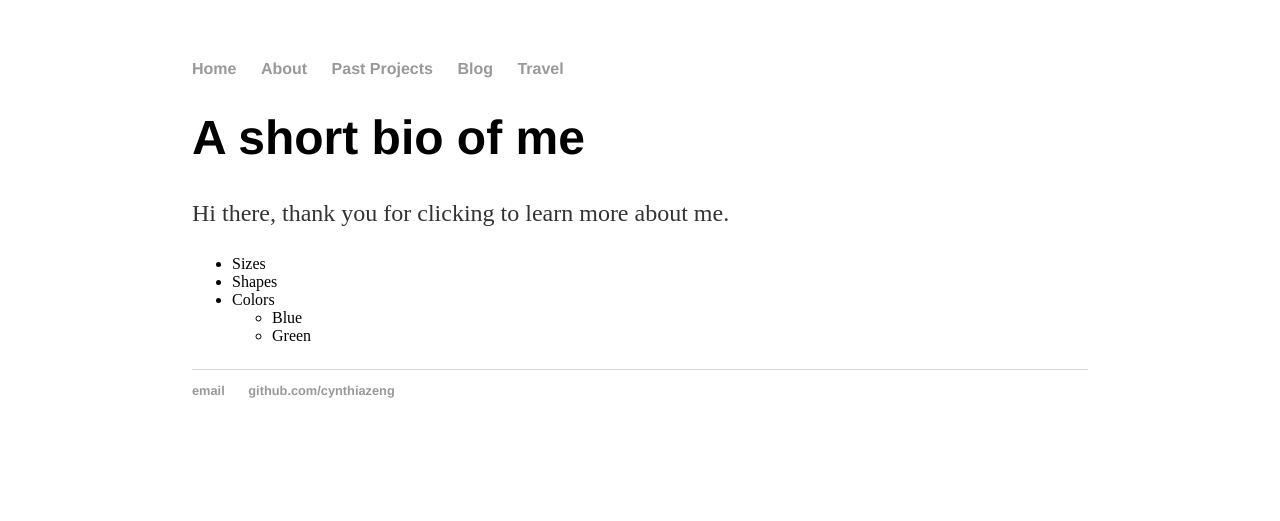
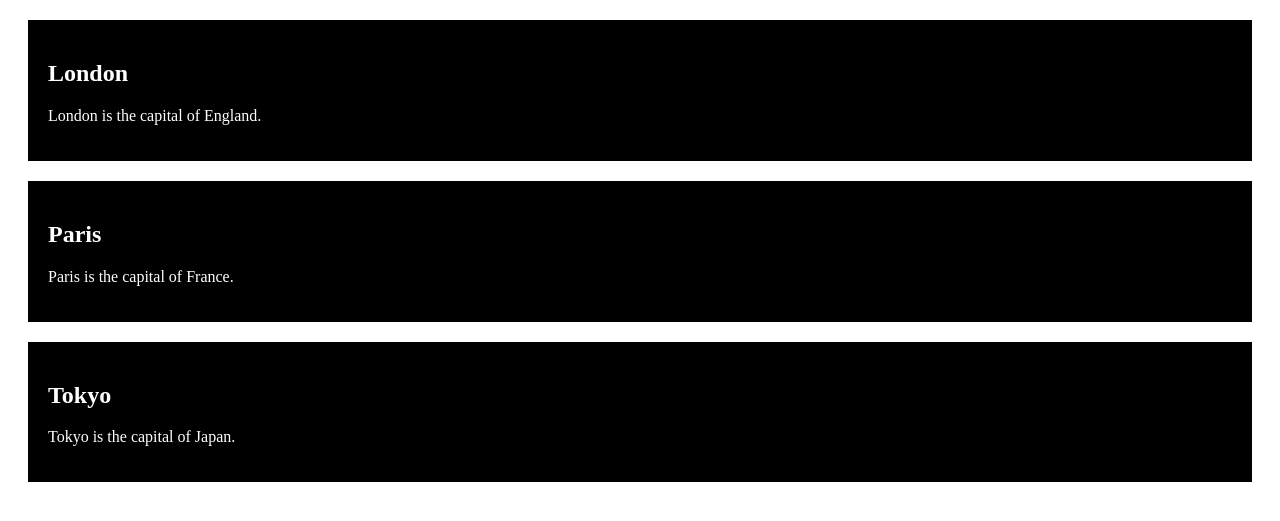
Before and after one commit to cynthia1234/cynthiazeng.github.io, a Jekyll site: the page about/index.html, which Jekyll copies as it is, in a window 1280 px wide. Shown: the top 521 px of the page. Built offline with Jekyll 4.4.1, drawn with Linux system fonts in a browser that asks for light colours.

Commit message:
Update index.html

```diff
--- a/about/index.html
+++ b/about/index.html
@@ -1,18 +1,31 @@
----
-layout: default
-title: About Cynthia
----
-<div class="blurb">
-  <h1> A short bio of me </h1>
-	<p> Hi there, thank you for clicking to learn more about me. </p>
-  <p> <ul>
-  <li>Sizes</li>
-  <li>Shapes</li>
-  <li>Colors
-  <ul>
-  <li>Blue</li>
-  <li>Green</li>
-  </ul></li>
-	</ul> </p>
+<!DOCTYPE html>
+<html>
+<head>
+<style>
+.cities {
+    background-color: black;
+    color: white;
+    margin: 20px;
+    padding: 20px;
+}
+</style>
+</head>
+<body>
 
-</div><!-- /.blurb -->
+<div class="cities">
+  <h2>London</h2>
+  <p>London is the capital of England.</p>
+</div>
+
+<div class="cities">
+  <h2>Paris</h2>
+  <p>Paris is the capital of France.</p>
+</div>
+
+<div class="cities">
+  <h2>Tokyo</h2>
+  <p>Tokyo is the capital of Japan.</p>
+</div>
+
+</body>
+</html>
```
